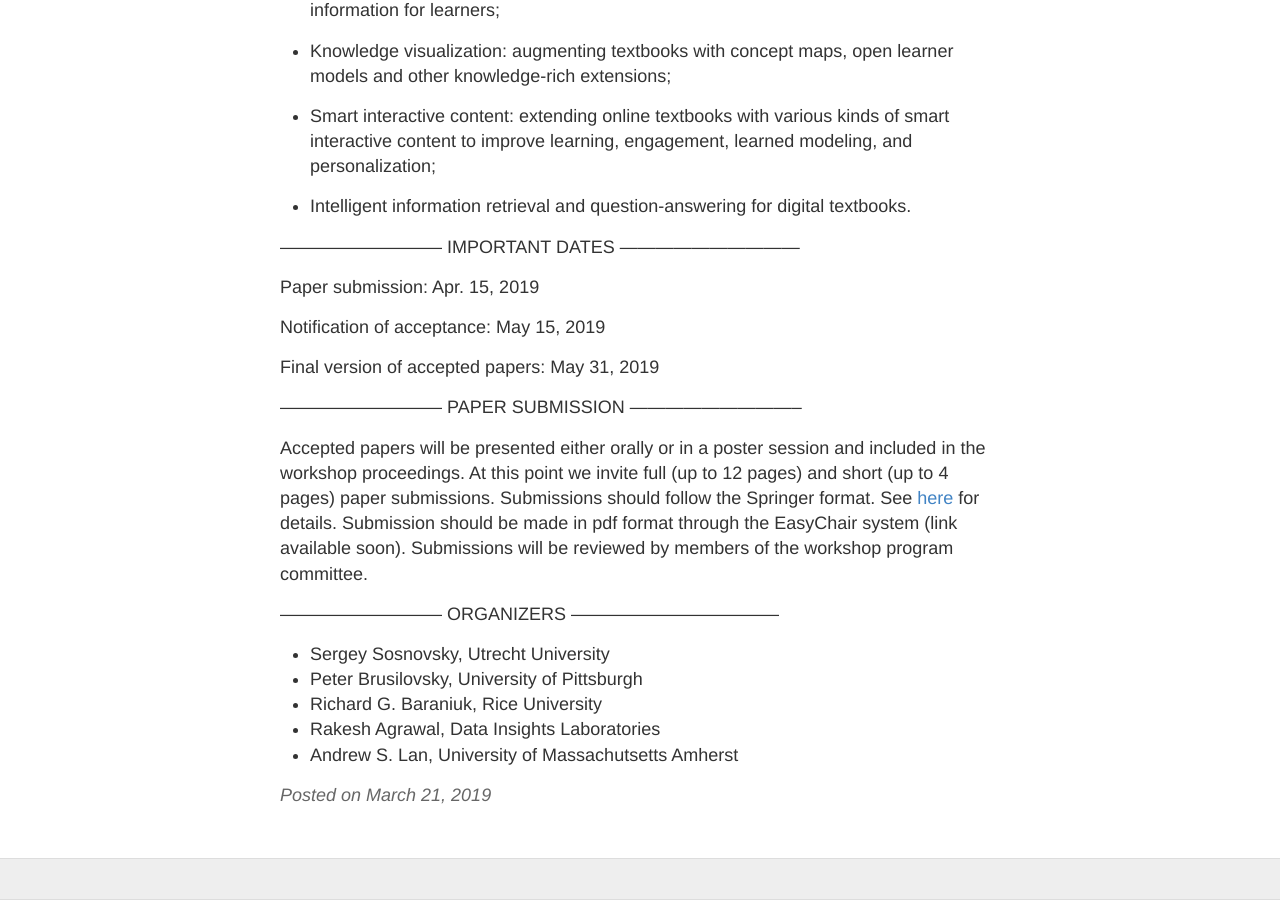
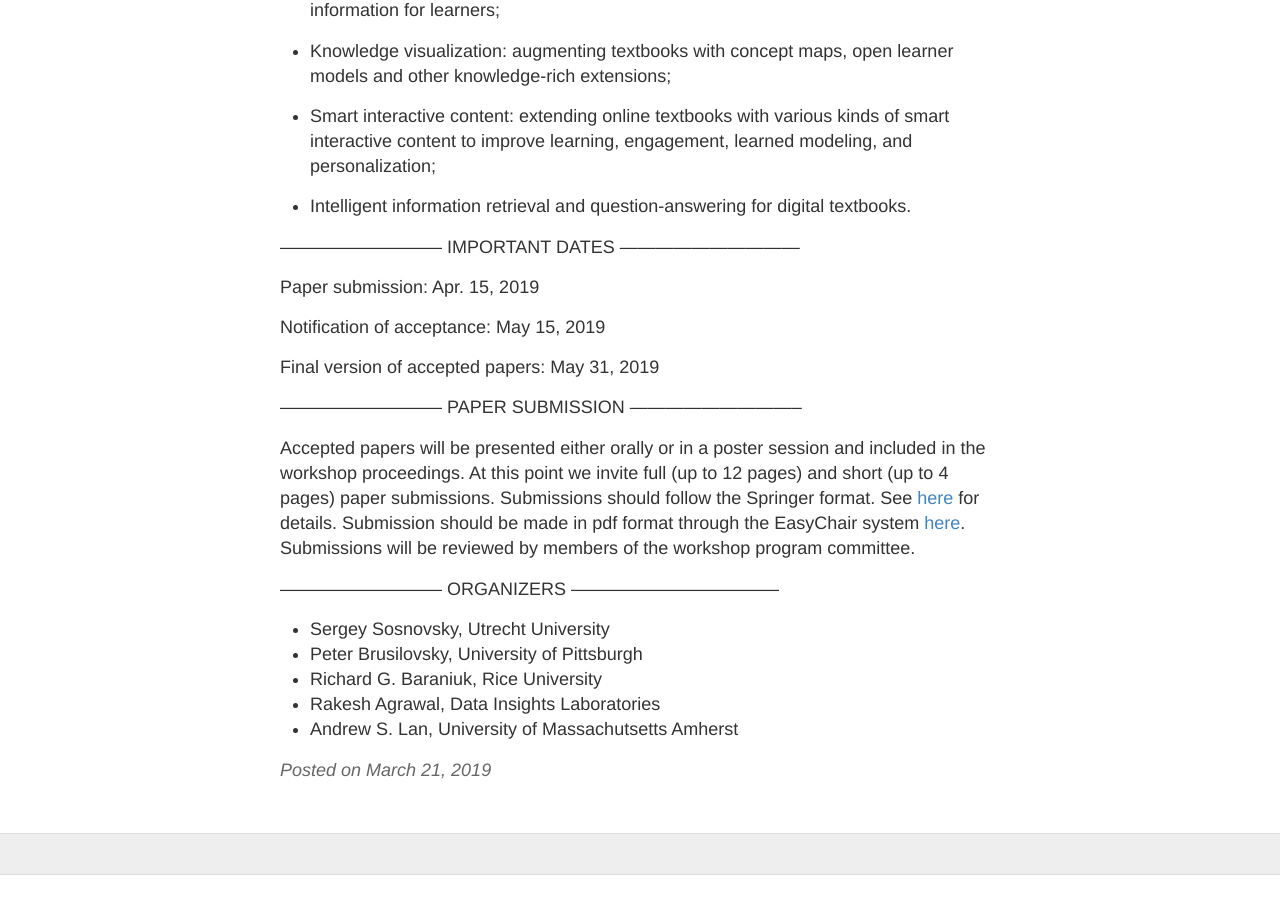
Before and after one commit to ml4ed/ml4ed.github.io, a Jekyll site: the page built from _posts/2019-03-21-2019-AIED-workshop.md, in a window 1280 px wide and 900 px high, scrolled down 1245 px. Built offline with Jekyll 4.4.1, drawn with Linux system fonts in a browser that asks for light colours; after the commit the page ends 2120 px from its top, so only the background shows below that.

Commit message:
Update 2019-03-21-2019-AIED-workshop.md

```diff
--- a/_posts/2019-03-21-2019-AIED-workshop.md
+++ b/_posts/2019-03-21-2019-AIED-workshop.md
@@ -68,7 +68,7 @@ Accepted papers will be presented either orally or in a poster session and inclu
 At this point we invite full (up to 12 pages) and short (up to 4 pages) paper submissions.
 Submissions should follow the Springer format.
 See [here](https://www.springer.com/computer/lncs?SGWID=0-164-6-793341-0) for details.
-Submission should be made in pdf format through the EasyChair system (link available soon).
+Submission should be made in pdf format through the EasyChair system [here](https://easychair.org/conferences/?conf=intelligenttextbooks).
 Submissions will be reviewed by members of the workshop program committee.
 
 --------------------------- ORGANIZERS -----------------------------------
```
